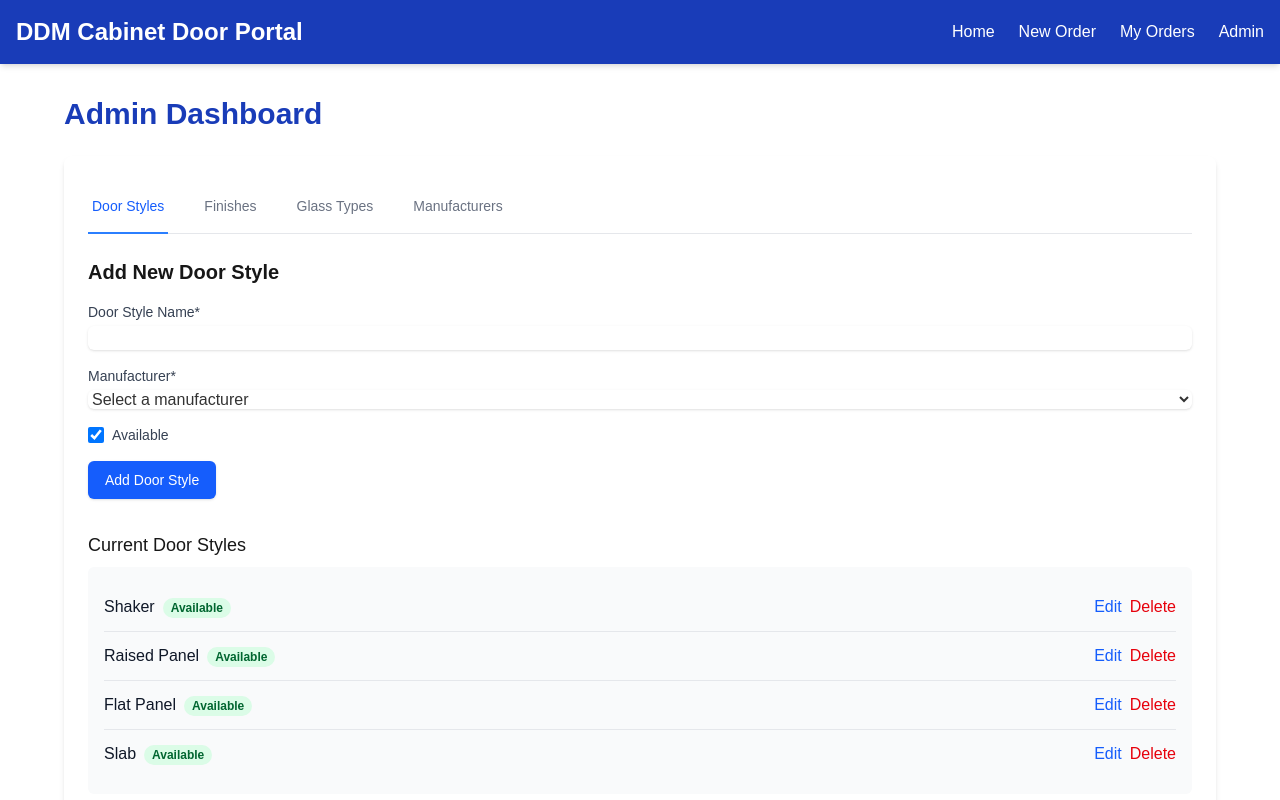
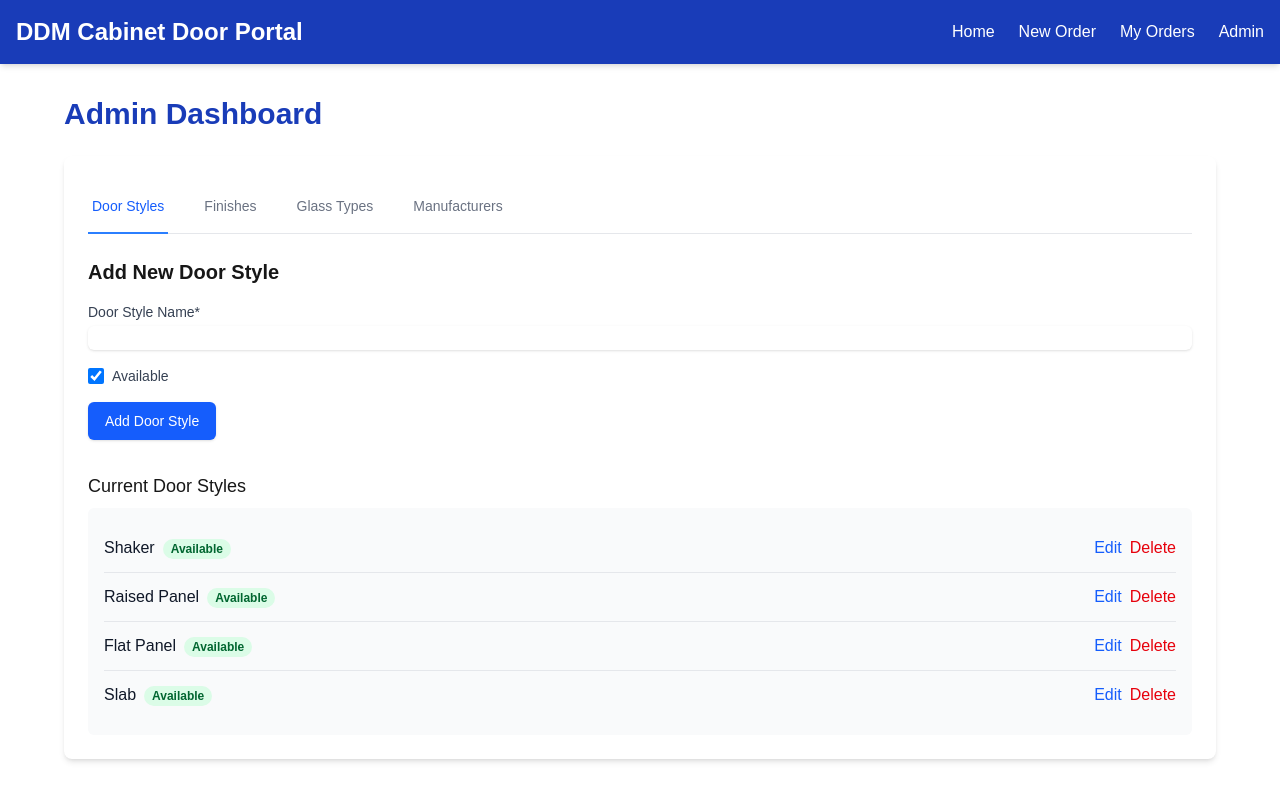
Before and after one commit to hancehardy/DDMPortal, a Next.js app in the folder ddm-portal/: page /admin in a window 1280 px wide. Shown: the top 800 px of the page. Built offline with nearby package versions, Linux system fonts and the light colour scheme.

Commit message:
Remove manufacturer field from door styles

```diff
--- a/ddm-portal/src/app/admin/page.tsx
+++ b/ddm-portal/src/app/admin/page.tsx
@@ -27,8 +27,7 @@ export default function AdminPage() {
 
   const [newDoorStyle, setNewDoorStyle] = useState<Partial<DoorStyle>>({
     name: '',
-    available: true,
-    manufacturer: ''
+    available: true
   });
 
   const [newFinish, setNewFinish] = useState<Partial<Finish>>({
@@ -54,23 +53,21 @@ export default function AdminPage() {
   const handleAddDoorStyle = (e: React.FormEvent) => {
     e.preventDefault();
     try {
-      if (newDoorStyle.name && newDoorStyle.manufacturer) {
+      if (newDoorStyle.name) {
         if (editingIndex !== null) {
           updateDoorStyle(editingIndex, {
             name: newDoorStyle.name,
-            available: newDoorStyle.available ?? true,
-            manufacturer: newDoorStyle.manufacturer
+            available: newDoorStyle.available ?? true
           });
           setSuccessMessage(`Door style "${newDoorStyle.name}" updated successfully!`);
         } else {
           addDoorStyle({
             name: newDoorStyle.name,
-            available: newDoorStyle.available ?? true,
-            manufacturer: newDoorStyle.manufacturer
+            available: newDoorStyle.available ?? true
           });
           setSuccessMessage(`Door style "${newDoorStyle.name}" added successfully!`);
         }
-        setNewDoorStyle({ name: '', available: true, manufacturer: '' });
+        setNewDoorStyle({ name: '', available: true });
         setEditingIndex(null);
         setErrorMessage('');
         setTimeout(() => setSuccessMessage(''), 3000);
@@ -224,7 +221,7 @@ export default function AdminPage() {
 
   const handleCancelEdit = () => {
     setEditingIndex(null);
-    setNewDoorStyle({ name: '', available: true, manufacturer: '' });
+    setNewDoorStyle({ name: '', available: true });
     setNewFinish({ name: '', manufacturer: '' });
     setNewGlassType({ name: '', sqftPrice: 0, sqftMinimum: 1 });
     setNewManufacturer({ name: '' });
@@ -324,25 +321,6 @@ export default function AdminPage() {
                     required
                   />
                 </div>
-                <div>
-                  <label htmlFor="doorStyleManufacturer" className="block text-sm font-medium text-gray-700">
-                    Manufacturer*
-                  </label>
-                  <select
-                    id="doorStyleManufacturer"
-                    value={newDoorStyle.manufacturer}
-                    onChange={(e) => setNewDoorStyle({...newDoorStyle, manufacturer: e.target.value})}
-                    className="mt-1 block w-full rounded-md border-gray-300 shadow-sm focus:border-blue-500 focus:ring-blue-500"
-                    required
-                  >
-                    <option value="">Select a manufacturer</option>
-                    {manufacturers.map((manufacturer, index) => (
-                      <option key={index} value={manufacturer.name}>
-                        {manufacturer.name}
-                      </option>
-                    ))}
-                  </select>
-                </div>
                 <div className="flex items-center">
                   <input
                     type="checkbox"
@@ -382,9 +360,6 @@ export default function AdminPage() {
                       <li key={index} className="py-3 flex justify-between items-center">
                         <div>
                           <span className="text-gray-900">{style.name}</span>
-                          {style.manufacturer && (
-                            <span className="ml-2 text-gray-500">({style.manufacturer})</span>
-                          )}
                           <span className={`ml-2 px-2 inline-flex text-xs leading-5 font-semibold rounded-full ${
                             style.available ? 'bg-green-100 text-green-800' : 'bg-red-100 text-red-800'
                           }`}>
--- a/ddm-portal/src/types/index.ts
+++ b/ddm-portal/src/types/index.ts
@@ -34,7 +34,6 @@ export interface OrderItem {
 export interface DoorStyle {
   name: string;
   available: boolean;
-  manufacturer?: string;
 }
 
 export interface Finish {
```
